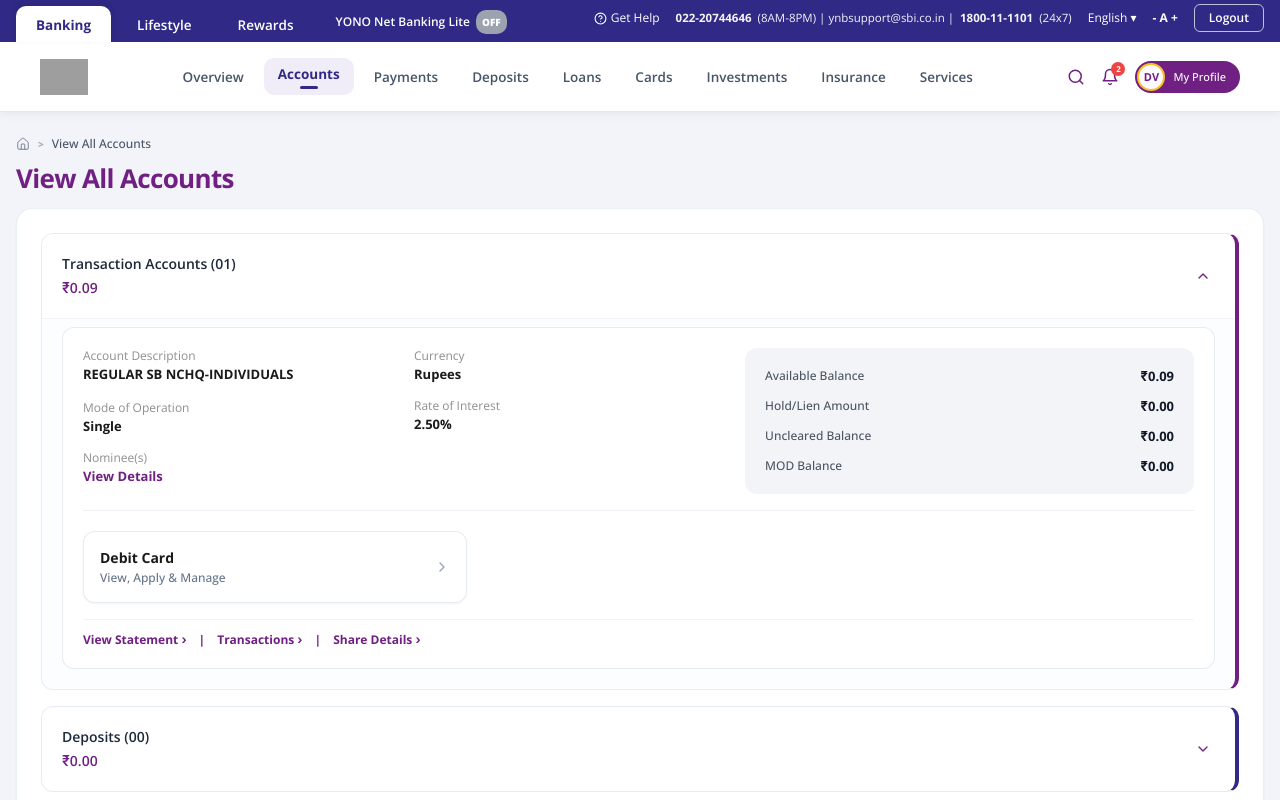
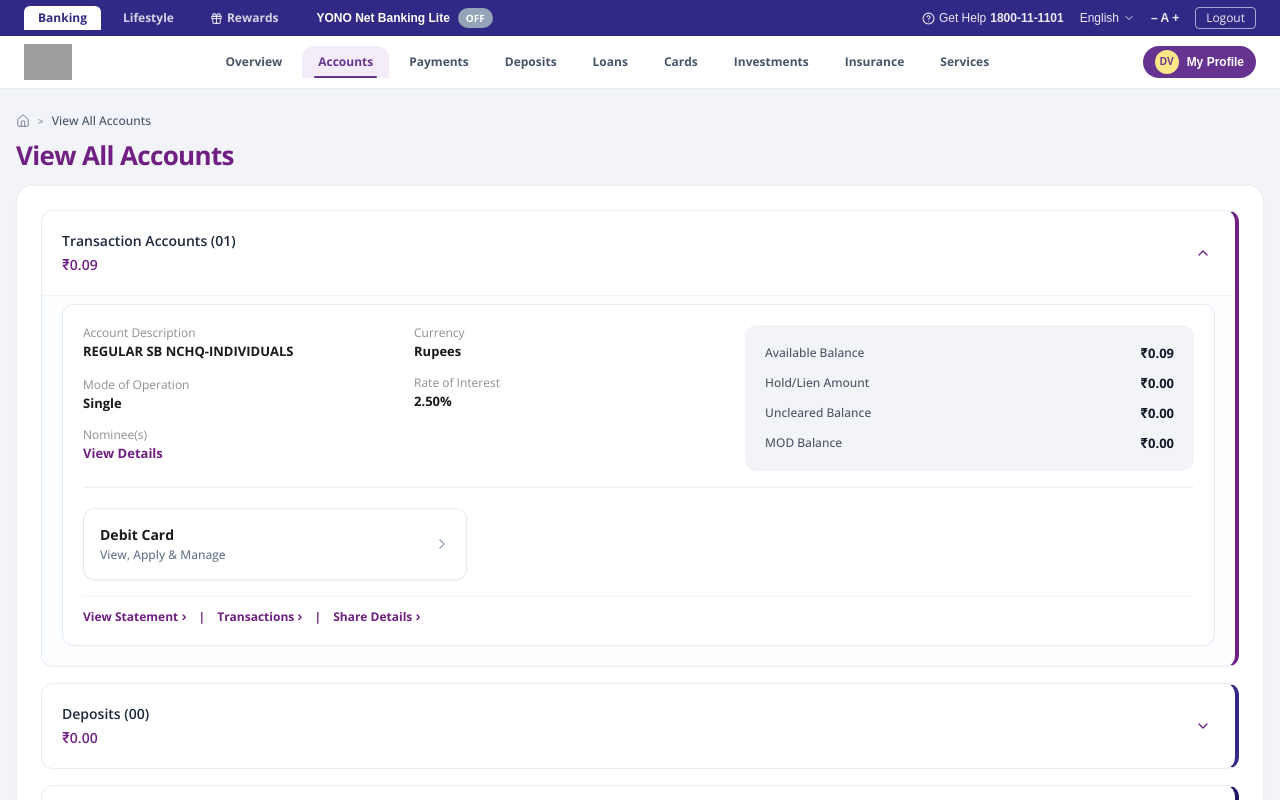
Before and after one commit to umeshchandra0980/sbi, a Next.js app in the folder sbi-banking/frontend/: page /accounts in a window 1280 px wide. Shown: the top 800 px of the page. Built offline with nearby package versions, Linux system fonts and the light colour scheme; grey boxes are pictures that could not be loaded.

Commit message:
Standardize accounts page header with SbiGlobalBrandHeader to restore dropdown menu access to all sub-views

```diff
--- a/sbi-banking/frontend/src/app/accounts/page.tsx
+++ b/sbi-banking/frontend/src/app/accounts/page.tsx
@@ -11,6 +11,7 @@
 } from 'lucide-react';
 import { MOCK_USER, MOCK_ACCOUNTS } from '@/lib/mockData';
 import '../dashboard/dashboard.css';
+import SbiGlobalBrandHeader from '@/components/banking/SbiGlobalBrandHeader';
 
 export default function ViewAllAccountsPage() {
   const router = useRouter();
@@ -37,111 +38,8 @@
   return (
     <div className="dashboard-wrapper min-h-screen flex flex-col bg-[#f3f4f9]">
 
-      {/* ================= HEADER (Multi-Tier Header) ================= */}
-      <header className="dash-header">
-
-        {/* Dark Purple Top Bar */}
-        <div className="dash-top-bar">
-          <div className="dash-top-bar-inner">
-            <div className="dash-top-left-tabs">
-              <button type="button" className="dash-top-tab active">
-                Banking
-              </button>
-              <button
-                type="button"
-                className="dash-top-tab"
-                onClick={() => router.push('/home/landingPage/lifestyle')}
-              >
-                Lifestyle
-              </button>
-              <button type="button" className="dash-top-tab">
-                Rewards
-              </button>
-
-              <div className="dash-lite-switch">
-                <span>YONO Net Banking Lite</span>
-                <span className="switch-badge bg-gray-400 text-white">OFF</span>
-              </div>
-            </div>
-
-            <div className="dash-top-right-info">
-              <a href="https://crh.sbi.bank.in" target="_blank" rel="noopener noreferrer" className="flex items-center gap-1 text-white text-xs hover:underline">
-                <HelpCircle size={13} />
-                Get Help
-              </a>
-              <span className="helpline-text">
-                <b>022-20744646</b> (8AM-8PM) | ynbsupport@sbi.co.in | <b>1800-11-1101</b> (24x7)
-              </span>
-              <span className="text-xs">English ▾</span>
-              <span className="text-xs font-bold cursor-pointer">- A +</span>
-              <button type="button" onClick={handleLogout} className="logout-btn-dash">
-                Logout
-              </button>
-            </div>
-          </div>
-        </div>
-
-        {/* Main White Navbar */}
-        <nav className="dash-main-navbar" aria-label="Main Navigation">
-          <div className="dash-main-navbar-inner flex items-center justify-between px-6 py-2 bg-white">
-            <Link href="/dashboard" className="flex items-center gap-2">
-              <img
-                src="https://cdn.onlineyono.sbi.bank.in//documents/d/sbi-yono-2.0/new-horz-logo_net-banking_svg"
-                onError={(e) => { (e.target as HTMLImageElement).src = '/assets/images/yono_logo.svg'; }}
-                alt="YONO SBI NET-BANKING"
-                className="h-9 w-auto object-contain"
-              />
-            </Link>
-
-            <ul className="dash-nav-links">
-              {[
-                'Overview', 'Accounts', 'Payments', 'Deposits',
-                'Loans', 'Cards', 'Investments', 'Insurance', 'Services'
-              ].map((tab) => (
-                <li key={tab} className="dash-nav-item">
-                  <button
-                    type="button"
-                    onClick={() => {
-                      setActiveTab(tab);
-                      if (tab === 'Overview') router.push('/dashboard');
-                      else if (tab === 'Accounts') router.push('/accounts');
-                      else if (tab === 'Payments') router.push('/payments');
-                      else if (tab === 'Deposits') router.push('/home/landingPage/manageRelationship/deposits');
-                      else if (tab === 'Loans') router.push('/home/landingPage/manageRelationship/loans/loans');
-                      else if (tab === 'Cards') router.push('/cards');
-                      else if (tab === 'Investments') router.push('/home/landingPage/manageRelationship/investments/mutual-fund');
-                      else if (tab === 'Insurance') router.push('/home/landingPage/manageRelationship/insurance');
-                      else if (tab === 'Services') router.push('/settings');
-                    }}
-                    className={`dash-nav-link ${activeTab === tab ? 'active' : ''}`}
-                  >
-                    <span>{tab}</span>
-                    {activeTab === tab && <div className="nav-active-line" />}
-                  </button>
-                </li>
-              ))}
-            </ul>
-
-            <div className="flex items-center gap-4">
-              <button type="button" className="text-[#702082] hover:opacity-80 transition-opacity" title="Search">
-                <Search size={18} className="stroke-[2px]" />
-              </button>
-              <button type="button" className="text-[#702082] hover:opacity-80 relative transition-opacity" title="Notifications">
-                <Bell size={18} className="stroke-[2px]" />
-                <span className="absolute -top-1.5 -right-1.5 bg-red-500 text-white text-[8px] w-3.5 h-3.5 rounded-full flex items-center justify-center font-bold">
-                  2
-                </span>
-              </button>
-              <Link href="/settings" className="bg-[#702082] text-white py-0.5 pl-0.5 pr-3.5 rounded-full flex items-center gap-2 text-xs font-semibold hover:bg-[#5c1a6b] transition-all duration-150 shadow-2xs">
-                <div className="w-7 h-7 rounded-full bg-[#fcfaff] text-[#702082] border-2 border-amber-400 flex items-center justify-center font-bold text-[11px] shrink-0">
-                  {initials}
-                </div>
-                <span className="text-white font-medium text-[11px]">My Profile</span>
-              </Link>
-            </div>
-          </div>
-        </nav>
-      </header>
+      {/* ================= GLOBAL BRAND HEADER ================= */}
+      <SbiGlobalBrandHeader activeNav="Accounts" />
 
       {/* ================= MAIN CONTENT AREA ================= */}
       <main className="flex-1 max-w-[1320px] w-full mx-auto px-4 py-6">
```
